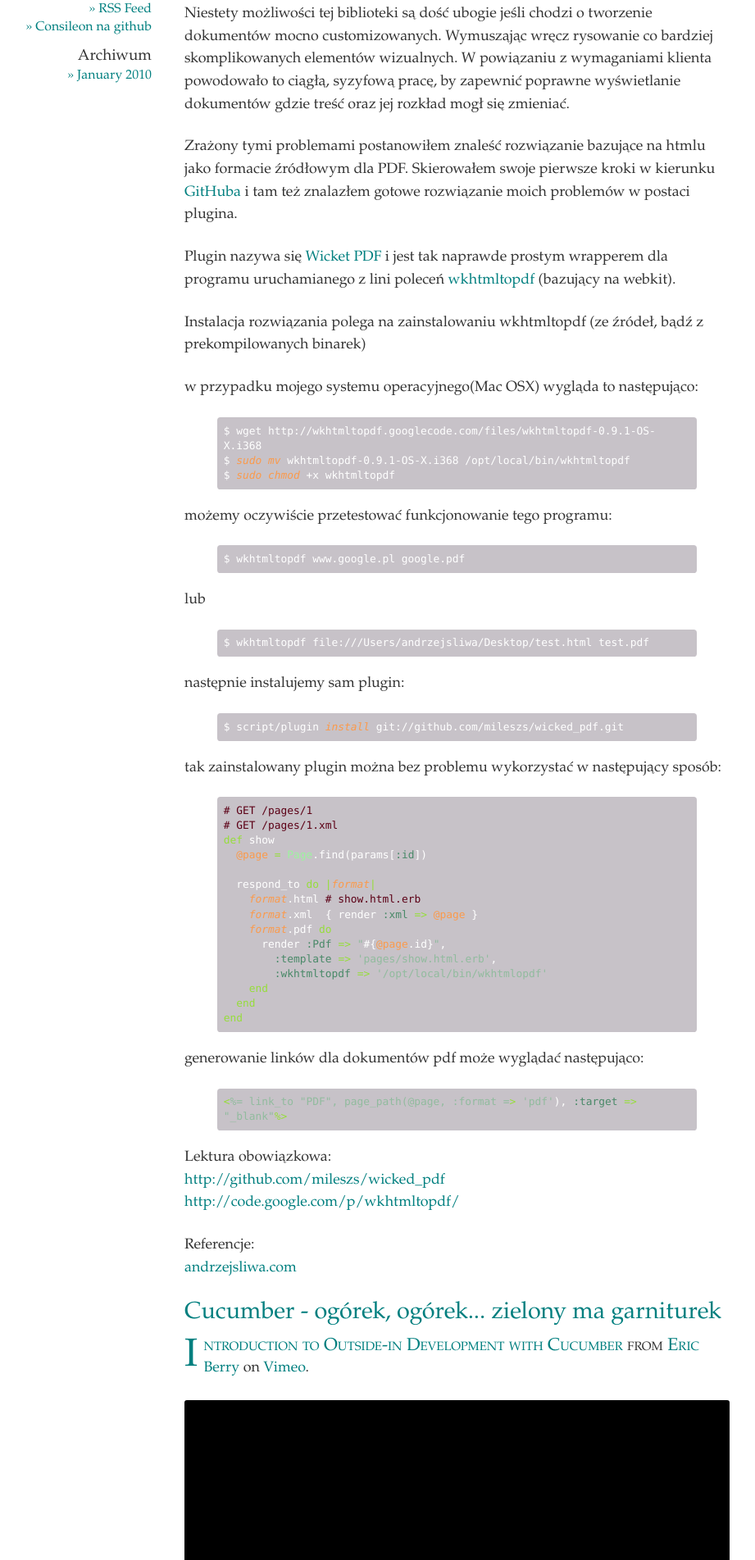
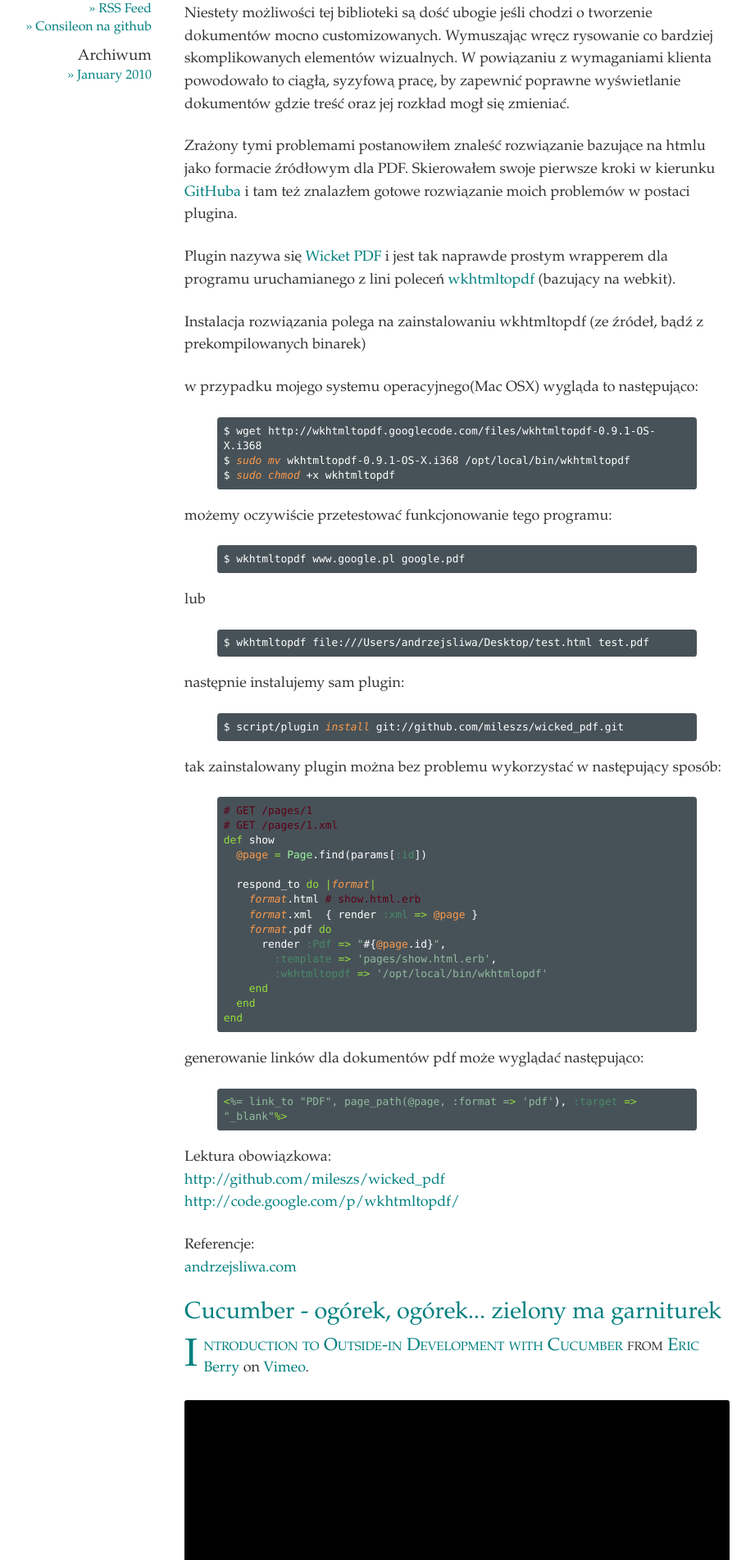
Before and after one commit to consileonpl/consileonpl.github.com, a Jekyll site: the page built from index.markdown, in a window 1280 px wide. Shown: the part 329-2232 px from the top of the page at 82% size, without its empty margins (195-1116 px from the left). Built offline with Jekyll 4.4.1, drawn with Linux system fonts in a browser that asks for light colours; Markdown is read by kramdown in place of the engine named in the settings.

Commit message:
style changes.

```diff
--- a/css/syntax.css
+++ b/css/syntax.css
@@ -43,7 +43,7 @@ pre {
   line-height: 1.4em;
   display: block;
   color: white;
-  background: #C7C2C8;
+  background: #475258;
   -moz-border-radius: 0.3em;
   -webkit-border-radius: 0.3em;
   padding: 0.6em;
```
